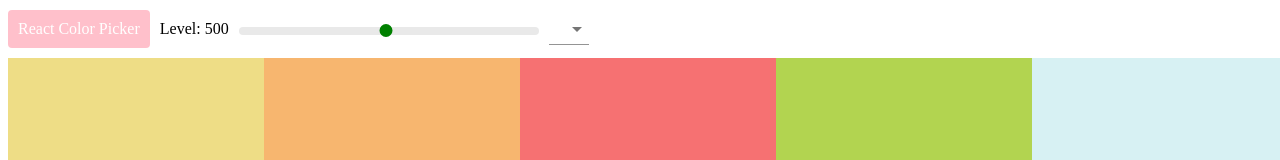
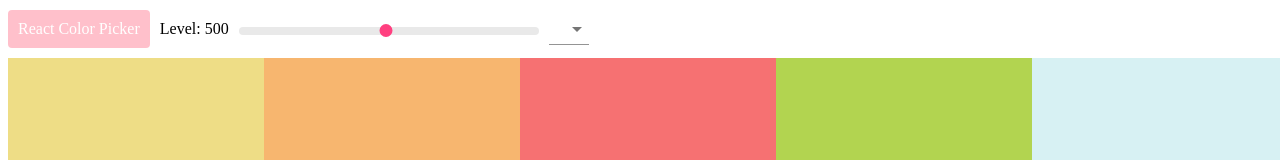
Before and after one commit to chihirot0109/react-massive-color-picker, a React (Create React App) app: page / in a window 1280 px wide. Shown: the top 160 px of the page. Built offline with nearby package versions, Linux system fonts and the light colour scheme.

Commit message:
changed slider

```diff
--- a/src/css/NavBar.css
+++ b/src/css/NavBar.css
@@ -39,9 +39,9 @@
 .rc-slider-handle:active,
 .rc-slider-handle:focus,
 .rc-slider-handle:hover {
-    background-color: green;
+    background-color: rgb(255, 64, 128);
     outline: none;
-    border: solid 2px green;
+    border: solid 2px rgb(255, 64, 128);
     box-shadow: none;
     width: 13px;
     height: 13px;
```
